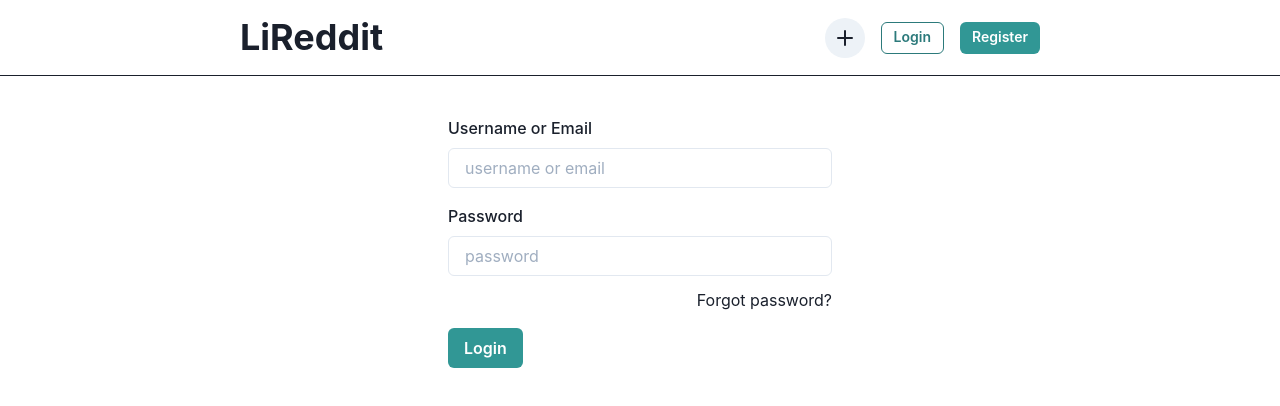
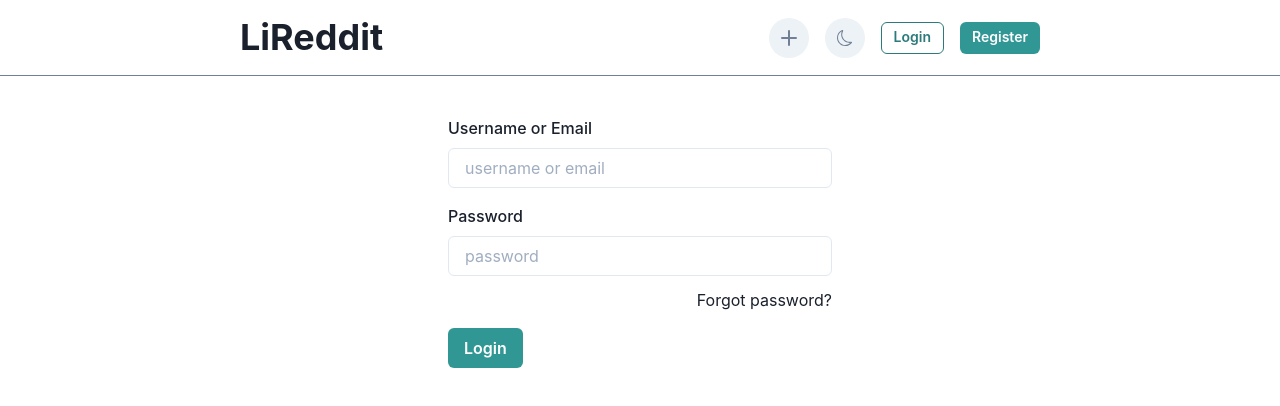
Before and after one commit to jeantivan/lireddit, a Next.js app in the folder web/: page /login in a window 1280 px wide. Shown: the top 406 px of the page. Built offline with nearby package versions, Linux system fonts and the light colour scheme; no server answers.

Commit message:
Iconos en el menú. Cambios de modo de color (solo del lado del cliente)

```diff
--- a/web/src/components/Navbar.tsx
+++ b/web/src/components/Navbar.tsx
@@ -1,13 +1,14 @@
 import { useLogoutMutation, useMeQuery } from "@/generated/graphql";
 import { isServer } from "@/utils/isServer";
 import { useApolloClient } from "@apollo/client";
-import { AddIcon } from "@chakra-ui/icons";
+import { AddIcon, ChevronDownIcon } from "@chakra-ui/icons";
 import {
   Box,
   Button,
   Flex,
   Heading,
   IconButton,
+  Icon,
   Link,
   Menu,
   MenuButton,
@@ -15,7 +16,14 @@ import {
   MenuList,
   Tooltip,
   Image,
+  useColorMode,
 } from "@chakra-ui/react";
+import {
+  BsFillPersonFill,
+  BsBoxArrowRight,
+  BsMoon,
+  BsSun,
+} from "react-icons/bs";
 import NextLink from "next/link";
 import React from "react";
 
@@ -26,6 +34,8 @@ export const Navbar: React.FC<{}> = ({}) => {
   const { data, loading } = useMeQuery({
     skip: isServer(),
   });
+
+  const { colorMode, toggleColorMode } = useColorMode();
 
   let body = null;
   if (loading) {
@@ -48,9 +58,13 @@ export const Navbar: React.FC<{}> = ({}) => {
     body = (
       <Flex align="center">
         <Menu>
-          <MenuButton as={Button} borderRadius="4rem">
+          <MenuButton
+            as={Button}
+            borderRadius="4rem"
+            rightIcon={<ChevronDownIcon />}
+          >
             <Image
-              ml={-2}
+              ml={-3}
               mr={2}
               d="inline-block"
               width="32px"
@@ -62,7 +76,10 @@ export const Navbar: React.FC<{}> = ({}) => {
           </MenuButton>
           <MenuList>
             <NextLink href="/[username]" as={`/${data.me.username}`}>
-              <MenuItem>Profile</MenuItem>
+              <MenuItem>
+                <Icon as={BsFillPersonFill} color="gray.500" mr={2} />
+                <span>Profile</span>
+              </MenuItem>
             </NextLink>
 
             <MenuItem
@@ -71,7 +88,8 @@ export const Navbar: React.FC<{}> = ({}) => {
                 await apolloClient.resetStore();
               }}
             >
-              Logout
+              <Icon as={BsBoxArrowRight} color="gray.500" mr={2} />
+              <span>Logout</span>
             </MenuItem>
           </MenuList>
         </Menu>
@@ -86,7 +104,7 @@ export const Navbar: React.FC<{}> = ({}) => {
       zIndex={100}
       p={4}
       borderBottom="1px"
-      bg="white"
+      borderColor="gray.500"
     >
       <Flex flex={1} align="center" maxW={800} m="auto">
         <Heading>
@@ -113,7 +131,7 @@ export const Navbar: React.FC<{}> = ({}) => {
                 zIndex={101}
               >
                 <IconButton
-                  icon={<AddIcon />}
+                  icon={<AddIcon color="gray.500" />}
                   isRound
                   mr={4}
                   aria-label="Create Post"
@@ -122,6 +140,27 @@ export const Navbar: React.FC<{}> = ({}) => {
                 />
               </Tooltip>
             </NextLink>
+            <Tooltip
+              hasArrow
+              label={`Turn ${colorMode === "light" ? "off" : "on"} lights`}
+              aria-label="Switch Color Mode"
+              placement="bottom"
+              zIndex={101}
+            >
+              <IconButton
+                icon={
+                  colorMode === "light" ? (
+                    <Icon as={BsMoon} color="gray.500" />
+                  ) : (
+                    <Icon as={BsSun} color="gray.500" />
+                  )
+                }
+                onClick={toggleColorMode}
+                isRound
+                mr={4}
+                aria-label="Switch Color Mode"
+              />
+            </Tooltip>
 
             {body}
           </Flex>
```
